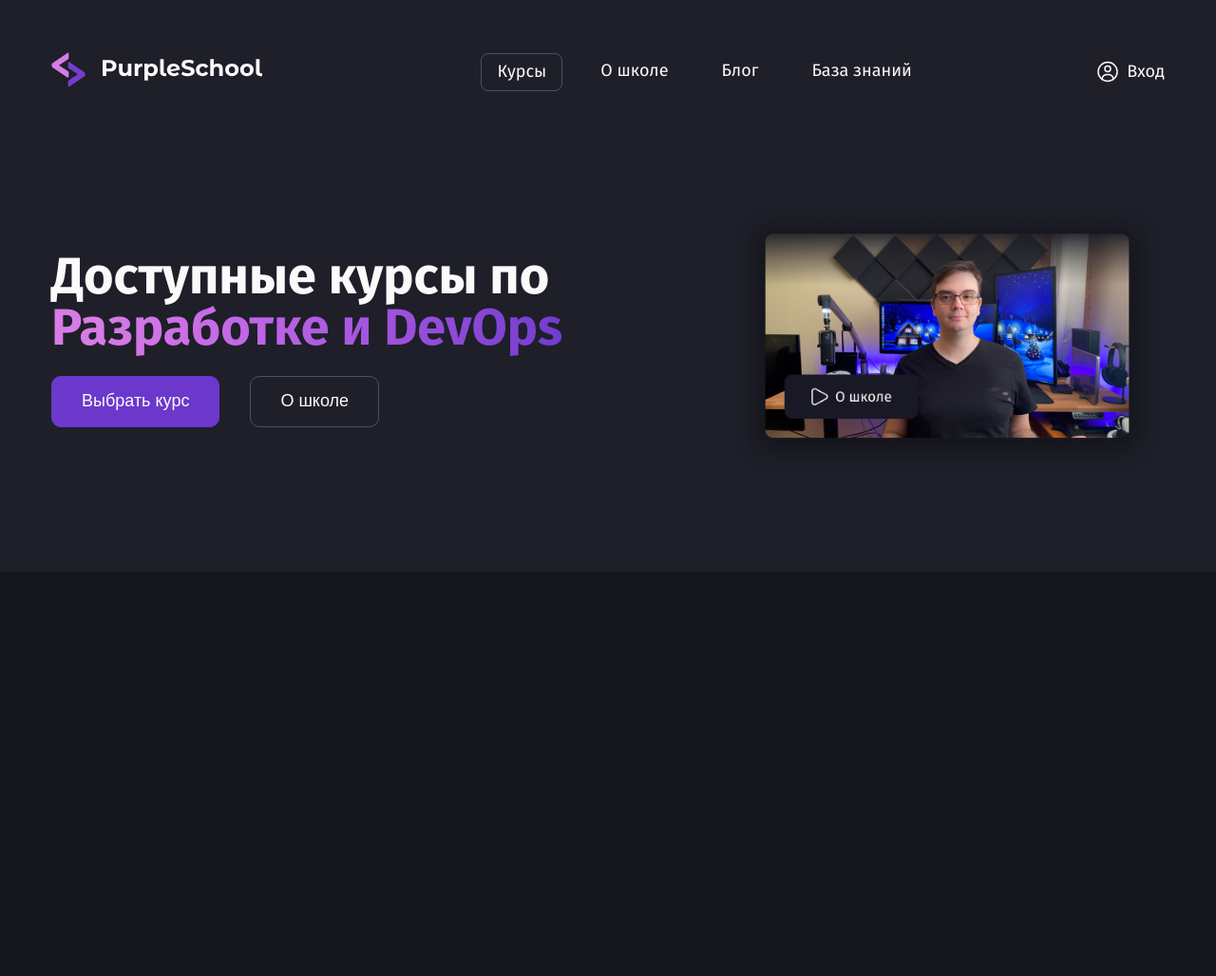
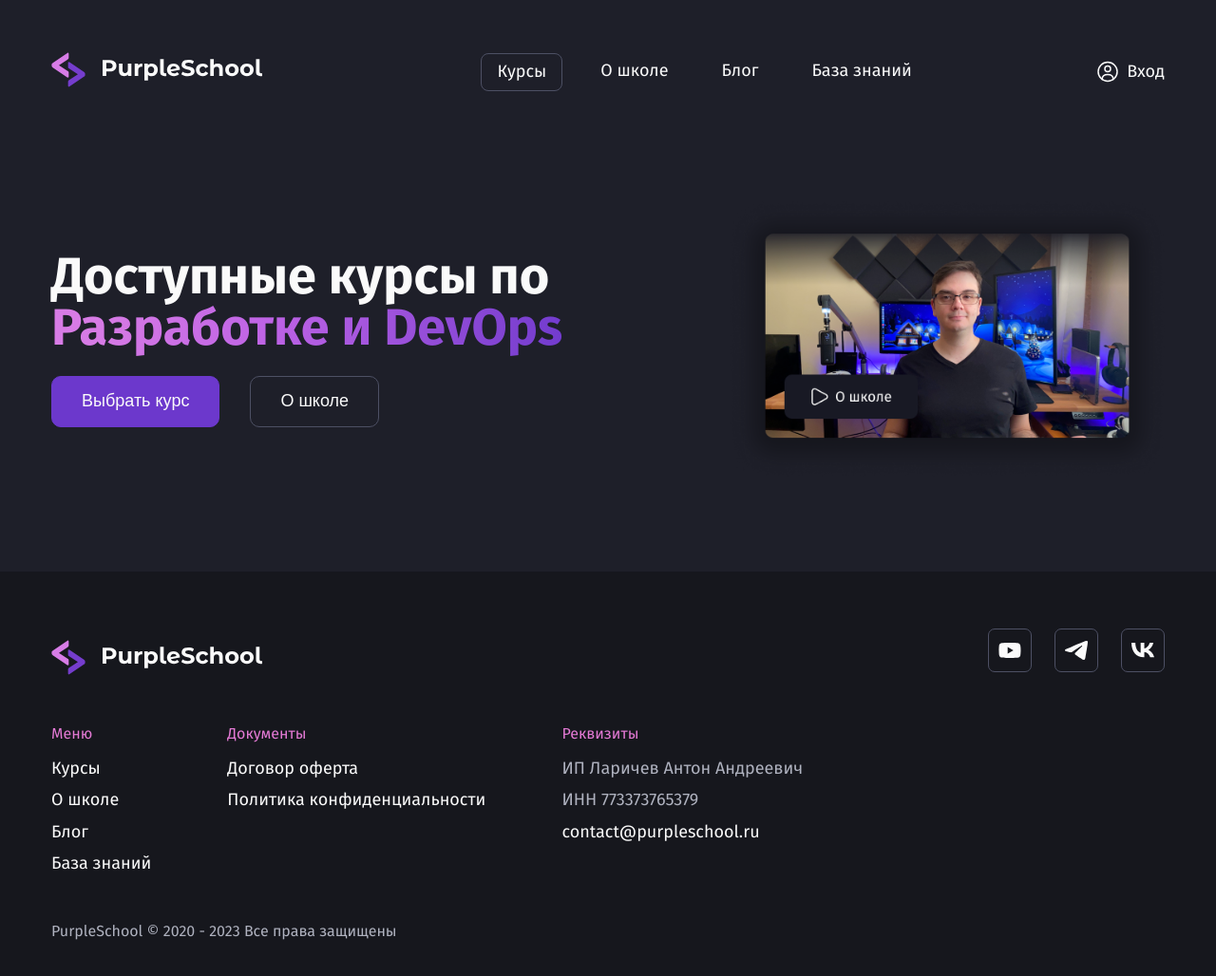
Before and after one commit to Slaboym1e/htmlTemplates, a plain HTML site: page school/index.html in a window 1280 px wide. Shown: the whole page at 95% size. Before the commit the page ends 800 px from the top, so only its background shows below. Drawn offline with Linux system fonts and the light colour scheme.

Commit message:
add footer to School template

```diff
--- a/school/index.html
+++ b/school/index.html
@@ -13,6 +13,7 @@
     <link rel="stylesheet" href="./styles/header.css" />
     <link rel="stylesheet" href="./styles/page.css" />
     <link rel="stylesheet" href="./styles/components/button.css" />
+    <link rel="stylesheet" href="./styles/footer.css" />
     <title>School</title>
   </head>
   <body>
@@ -59,6 +60,59 @@
         </div>
       </section>
     </main>
-    <footer></footer>
+    <footer>
+      <div class="footer__links">
+        <a href="#" class="footer__links__logo">
+          <img src="./images/logo.svg" alt="логотип Purple School"
+        /></a>
+        <div class="footer__socials">
+          <a class="footer_socials__link" href="#"
+            ><img src="./images/youtube_logo.svg" alt="Логотип youtube"
+          /></a>
+          <a class="footer_socials__link" href="#"
+            ><img src="./images/telegram_logo.svg" alt="Логотип telegram"
+          /></a>
+          <a class="footer_socials__link" href="#"
+            ><img src="./images/vk_logo.svg" alt="Логотип vk"
+          /></a>
+        </div>
+        </div>
+        <div class="footer__data">
+          <div class="footer__menu">
+            <p class="footer__list__head">Меню</p>
+            <ul class="footer__list">
+              <li class="footer__list__item"><a href="#">Курсы</a></li>
+              <li class="footer__list__item"><a href="#">О школе</a></li>
+              <li class="footer__list__item"><a href="#">Блог</a></li>
+              <li class="footer__list__item"><a href="#">База знаний</a></li>
+            </ul>
+          </div>
+          <div class="footer__documents">
+            <p class="footer__list__head">Документы</p>
+            <ul class="footer__list">
+              <li class="footer__list__item"><a href="#">Договор оферта</a></li>
+              <li class="footer__list__item">
+                <a href="#">Политика конфиденциальности</a>
+              </li>
+            </ul>
+          </div>
+          <div class="footer__requisites">
+            <p class="footer__list__head">Реквизиты</p>
+            <ul class="footer__list">
+              <li class="footer__list__item footer__list__item_gray">
+                ИП Ларичев Антон Андреевич
+              </li>
+              <li class="footer__list__item footer__list__item_gray">
+                ИНН 773373765379
+              </li>
+              <li class="footer__list__item">contact@purpleschool.ru</li>
+            </ul>
+          </div>
+        </div>
+        <p class="footer__copywrite">
+          PurpleSchool © 2020 - 2023 Все права защищены
+        </p>
+      </div>
+    </footer>
   </body>
 </html>
--- a/school/styles/components/button.css
+++ b/school/styles/components/button.css
@@ -5,7 +5,7 @@
     font-weight: 400;
     line-height: 120%;
     padding: 15px 31px;
-    box-sizing: border-box;
+    cursor: pointer;
 }
 
 .button_primary {
--- a/school/styles/footer.css
+++ b/school/styles/footer.css
@@ -0,0 +1,91 @@
+footer {
+    max-width: 1172px;
+    margin: 0 auto;
+    padding: 60px 24px;
+}
+
+.footer__data {
+    display: flex;
+    gap: 80px;
+    margin-bottom: 48px;
+}
+
+.footer__links {
+    display: flex;
+    justify-content: space-between;
+    margin-bottom: 36px;
+}
+
+.footer__links__logo {
+    cursor: pointer;
+}
+
+.footer__socials {
+    display: flex;
+    gap: 24px;
+}
+
+.footer_socials__link {
+    border: 1px solid var(--Gray-stroke, #4D5064);
+    border-radius: 7px;
+    padding: 10px;
+    height: 24px;
+}
+
+.footer__copywrite {
+    color: var(--Gray, #AFB2BF);
+    font-size: 16px;
+    font-weight: 400;
+    line-height: 150%;
+}
+
+.footer__list__head {
+    color: var(--Pink, #E47AD5);
+    font-size: 16px;
+    font-weight: 400;
+    line-height: 120%;
+    margin-top: 0;
+    margin-bottom: 16px;
+}
+
+.footer__list {
+    display: flex;
+    flex-direction: column;
+    gap: 12px;
+    list-style: none;
+    padding: 0;
+    margin: 0;
+}
+
+.footer__list__item {
+    color: var(--White, #FAFAFA);
+    font-size: 18px;
+    font-weight: 400;
+    line-height: 120%;
+}
+
+.footer__list__item_gray {
+    color: var(--Gray, #AFB2BF);
+}
+
+.footer__list__item a {
+    color: var(--White, #FAFAFA);
+}
+
+@media (max-width: 840px) {
+    .footer__data {
+        flex-direction: column;
+        gap: 24px;
+        margin-bottom: 24px;
+    }
+
+
+}
+
+@media (max-width: 540px) {
+    .footer__links {
+        flex-direction: column;
+        gap: 10.85px;
+        margin-bottom: 40px;
+    }
+}
--- a/school/styles/global.css
+++ b/school/styles/global.css
@@ -14,6 +14,7 @@ body {
     background: var(--Black);
     font-family: Fira Sans, sans-serif;
     font-style: normal;
+    box-sizing: border-box;
 }
 
 a {
```
Also changed, not shown: school/images/telegram_logo.svg (added), school/images/vk_logo.svg (added), school/images/youtube_logo.svg (added).
